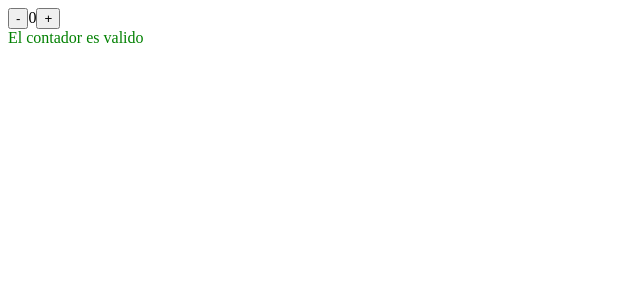
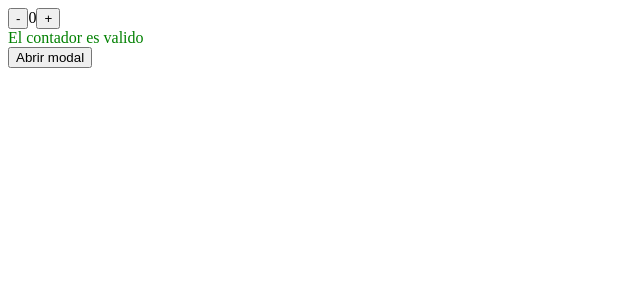
Before and after one commit to Matu-Dev-JS/2026_UTN_PWI_TM_MAR_JUE_ABRIL, a React (Vite) app in the folder clase 21 - 22 React/: page / in a window 1280 px wide. Shown: the top 300 px of the page, without its empty margins (0-640 px from the left). Built offline with nearby package versions, Linux system fonts and the light colour scheme.

Commit message:
Clase 23 estados

```diff
--- a/clase 21 - 22 React/src/App.jsx
+++ b/clase 21 - 22 React/src/App.jsx
@@ -4,11 +4,28 @@ import Contador from './Components/Contador/Contador'
 
 //Las funciones que devuelven HTML se llaman componentes
 function App() {
+
+  /*
+    Crear un componente llamado Modal
+    El componente tendra un estado interno llamado openModal
+    El estado sera booleano e indicara si se renderiza o no un
+      <div>
+        <h1>Soy un modal</h1>
+        <button>Cerrar</button>
+      </div>
+    Si el modal esta cerrado debe renderizarse
+      <button>Abrir modal</button>
+    El modal debe funcionar
+  */
   return (
     <div>
 
       <Contador/>
-
+      {/* <div>
+        <h1>Soy un modal</h1>
+        <button>Cerrar</button>
+      </div> */}
+      <button>Abrir modal</button>
     </div>
   )
 }
```
